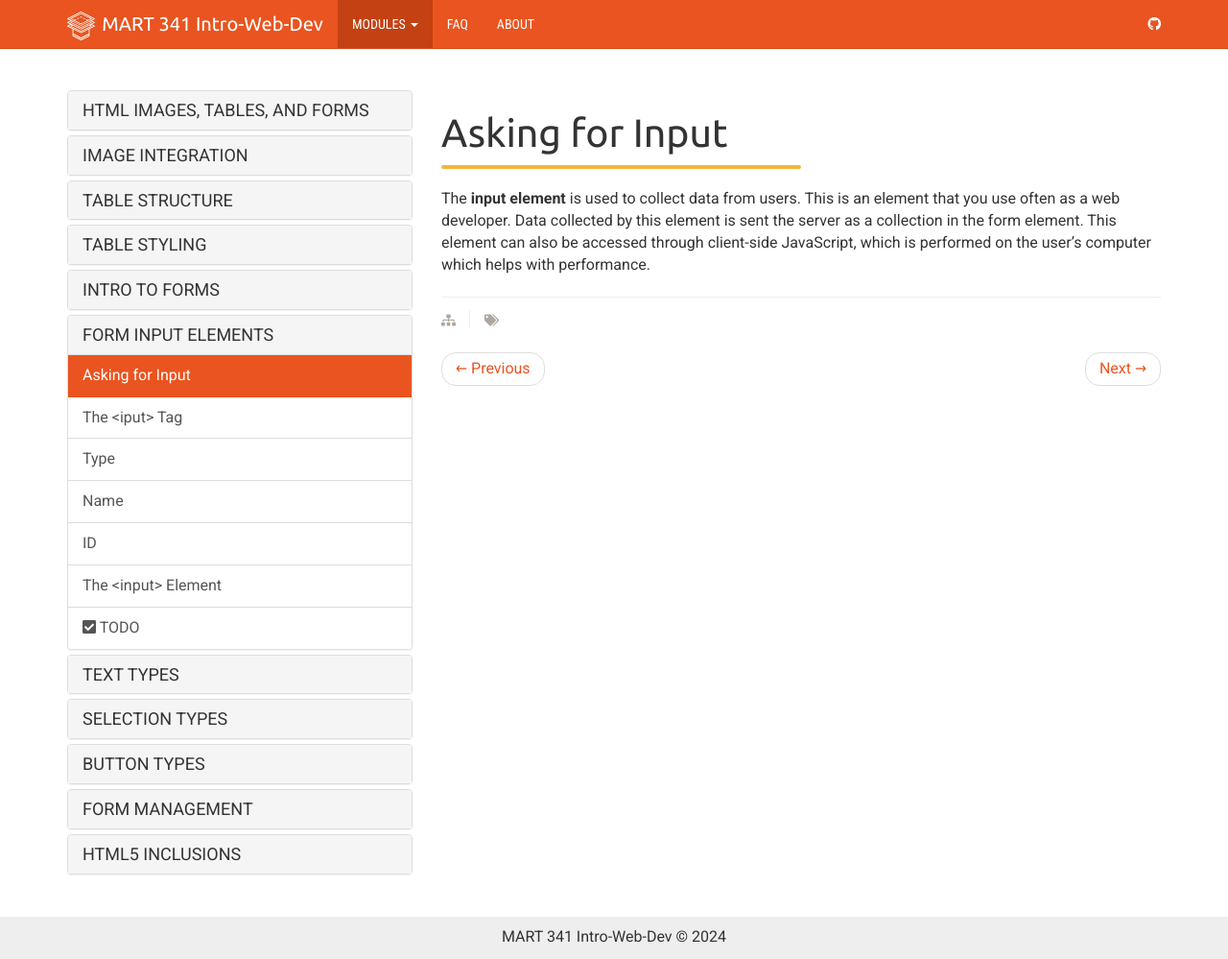
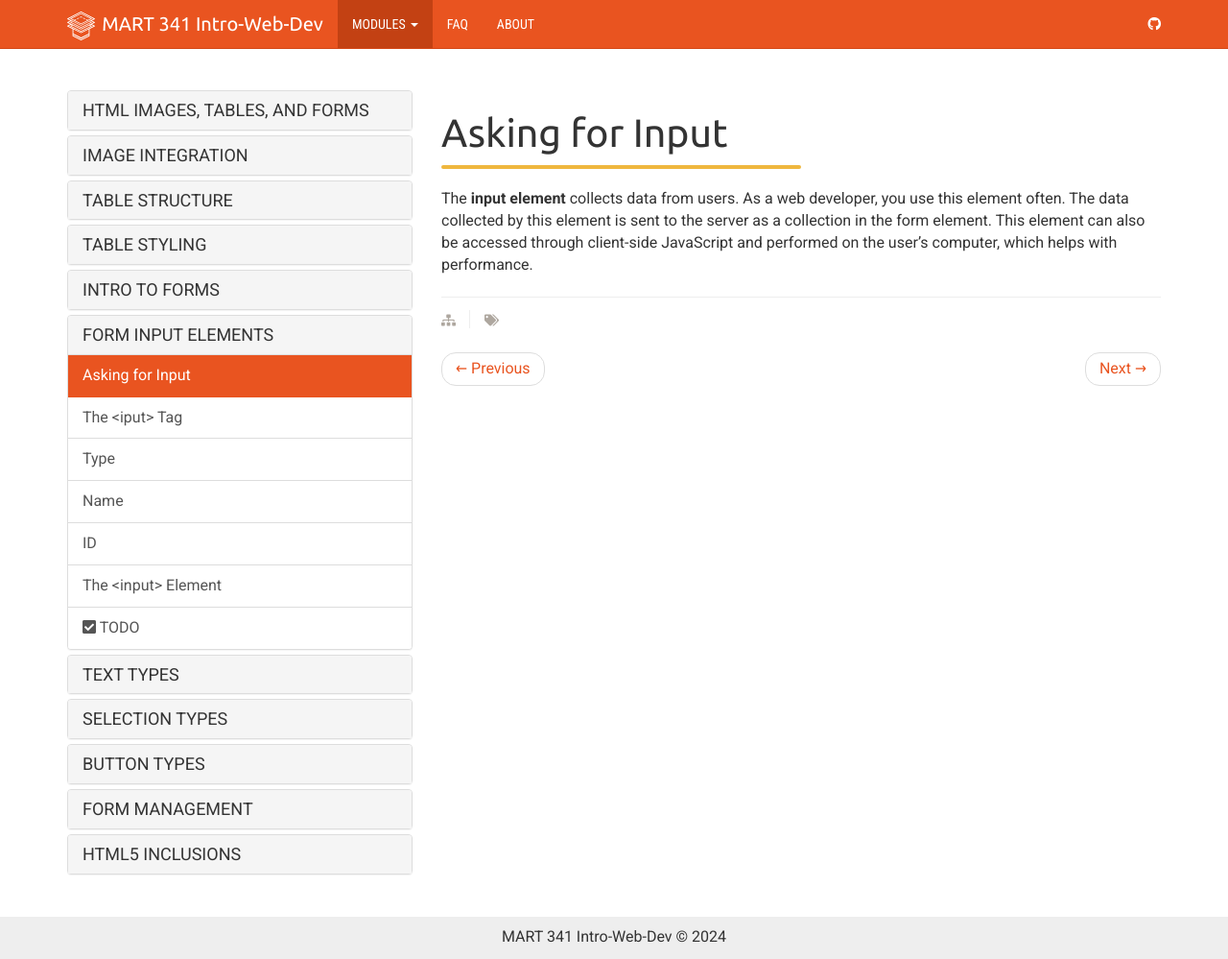
Before and after one commit to Montana-Media-Arts/webDesignFall2024, a Jekyll site: the page built from _docs/topic-06/05-form-input/01-page.md, in a window 1280 px wide and 999 px high. Shown: the whole window at 96% size. Built offline with Jekyll 4.4.1, drawn with Linux system fonts in a browser that asks for light colours; nearby versions of some CDN libraries.

Commit message:
Update 01-page.md

```diff
--- a/_docs/topic-06/05-form-input/01-page.md
+++ b/_docs/topic-06/05-form-input/01-page.md
@@ -6,4 +6,4 @@ permalink: /topic-06/input-about/
 
 <div class="divider-heading"></div>
 
-The **input element** is used to collect data from users. This is an element that you use often as a web developer. Data collected by this element is sent the server as a collection in the form element. This element can also be accessed through client-side JavaScript, which is performed on the user's computer which helps with performance.
+The **input element** collects data from users. As a web developer, you use this element often. The data collected by this element is sent to the server as a collection in the form element. This element can also be accessed through client-side JavaScript and performed on the user's computer, which helps with performance.
```
